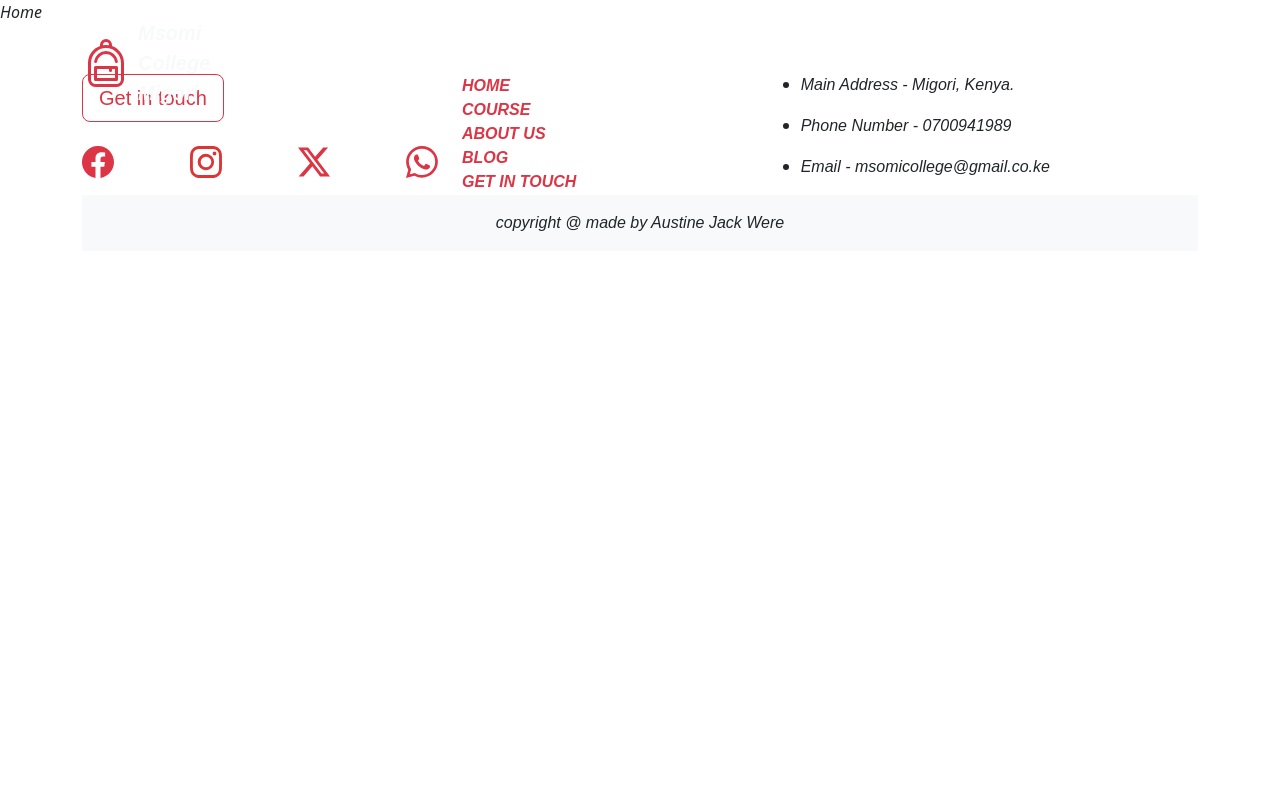
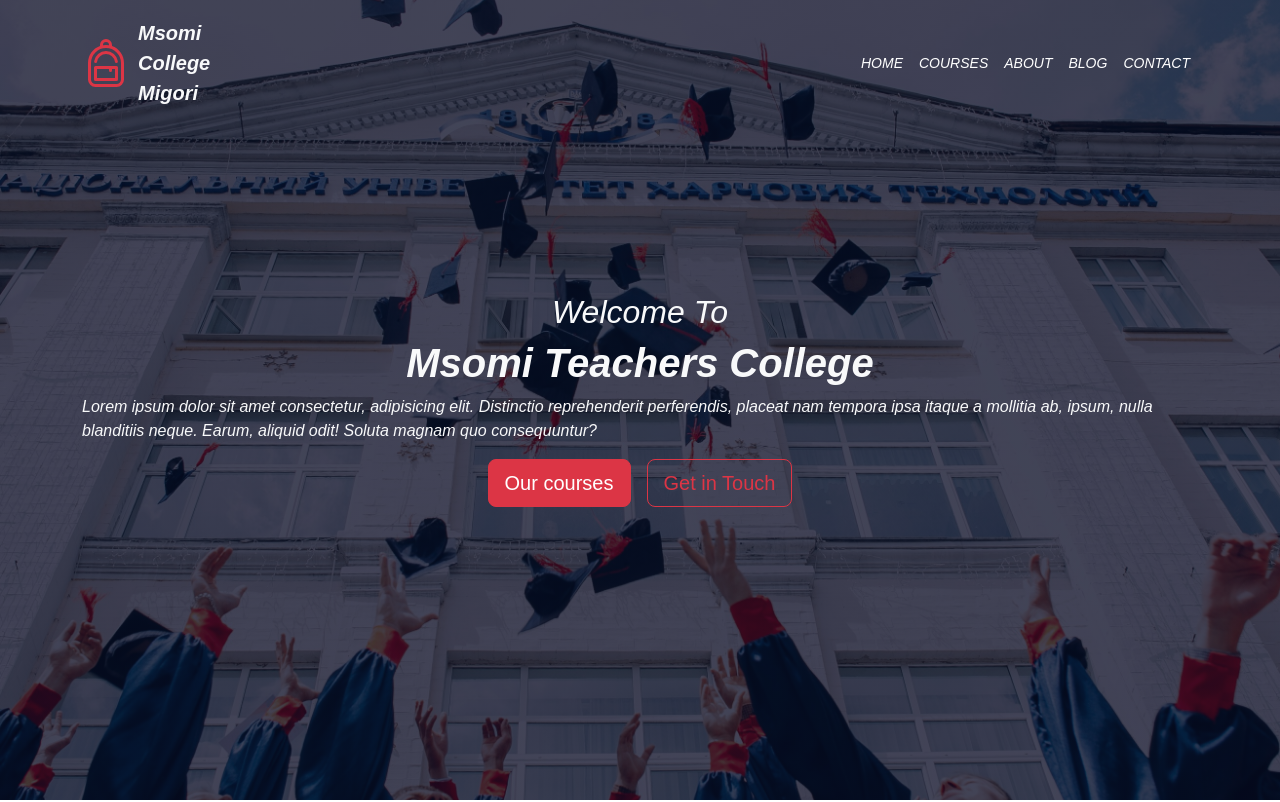
Before and after one commit to Ajackwere/pentagon, a React (Create React App) app: page / in a window 1280 px wide. Shown: the top 802 px of the page. Built offline with nearby package versions, Linux system fonts and the light colour scheme.

Commit message:
updated home styling

```diff
--- /dev/null
+++ b/src/pages/Home/Home.css
@@ -0,0 +1,7 @@
+.home-page header {
+    background-image: linear-gradient(rgba(5, 10, 35, 0.75), rgba(5, 10, 35, 0.75)), url(../../Utils/Images/gradday.jpg);
+}
+header {
+    background-size: cover;
+    background-position: center;
+}
--- a/src/pages/Home/Home.jsx
+++ b/src/pages/Home/Home.jsx
@@ -1,7 +1,36 @@
-import React from 'react'
+import React from 'react';
+import './Home.css';
+import { Link } from 'react-router-dom';
+
 
 export default function Home() {
   return (
-    <div>Home</div>
+    <div className='home-page'>
+      <header className='h-100 min-vh-100 d-flex align-items-center text-light'>
+        <div className='container d-flex flex-column align-items-center'>
+          <h2>Welcome To </h2>
+          <h1 className='text-center fw-semibold'>
+            Msomi Teachers College
+          </h1>
+          <p>
+            Lorem ipsum dolor sit amet consectetur, adipisicing elit. Distinctio reprehenderit perferendis, placeat nam tempora ipsa itaque a mollitia ab, ipsum, nulla blanditiis neque. Earum, aliquid odit! Soluta magnam quo consequuntur?
+          </p>
+          <div className='d-flex flex-column flex-sm-row align-items-center'>
+            <Link to="/courses">
+              <button type='button' className='btn btn-danger btn-lg mx-0 mx-sm-2 my-2 my-sm-0'>
+                Our courses
+              </button>
+            </Link>
+            <Link to="/contact">
+              <button type='button' className='btn btn-outline-danger btn-lg mx-0 mx-sm-2 my-2 my-sm-0'>
+                Get in Touch
+              </button>
+            </Link>
+
+          </div>
+        </div>
+
+      </header>
+    </div>
   )
 }
```
Also changed, not shown: src/Utils/Images/background.jpg (renamed from src/Utils/Images/baim-hanif-pYWuOMhtc6k-unsplash.jpg), src/Utils/Images/gradday.jpg (renamed from src/Utils/Images/vasily-koloda-8CqDvPuo_kI-unsplash.jpg).
